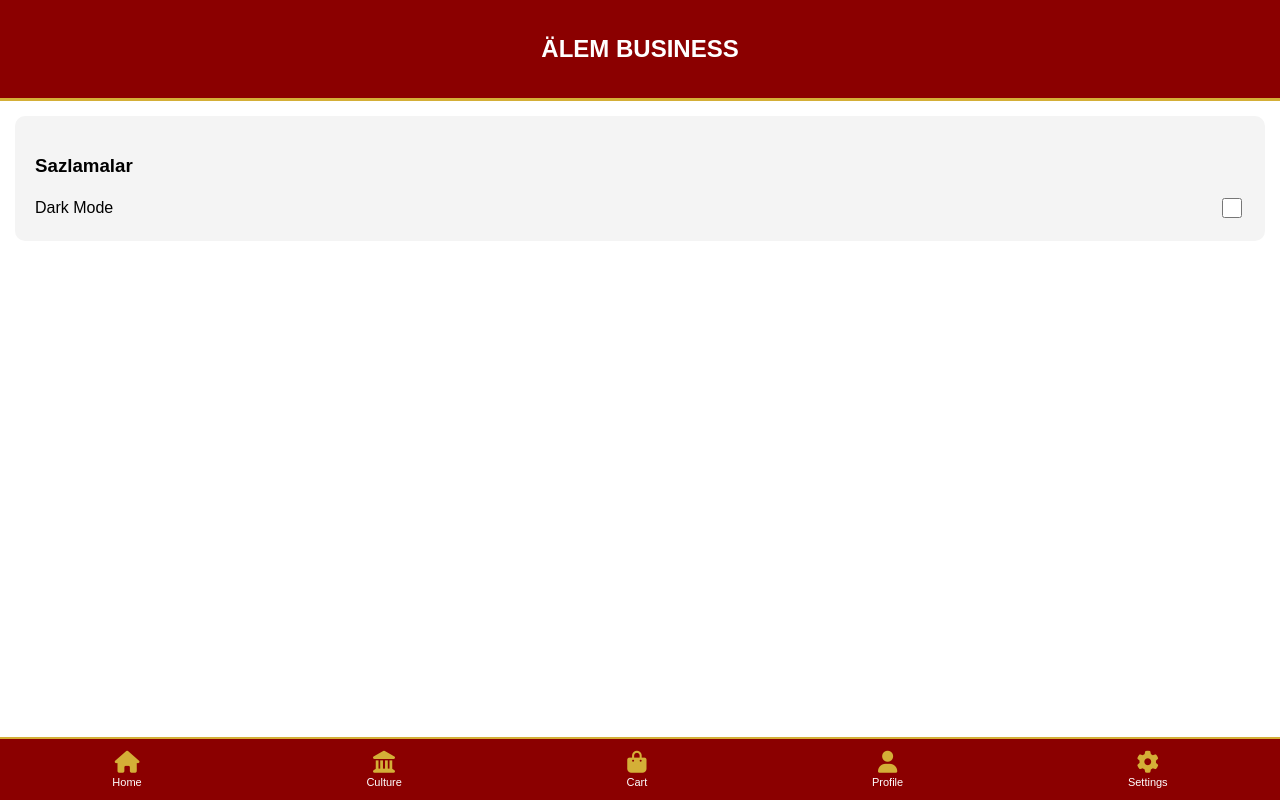
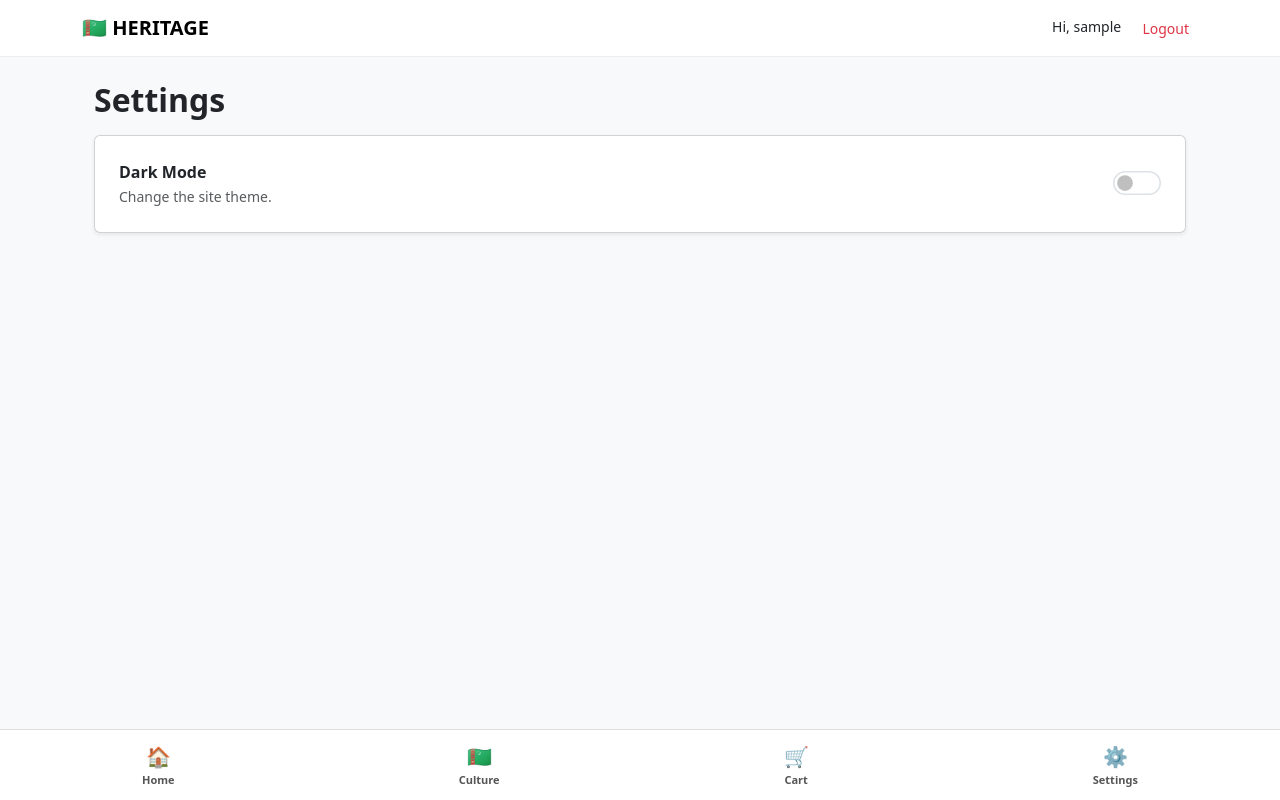
Before and after one commit to Solomonn08/FinalProject, a Flask app: page /settings in a window 1280 px wide. Run offline with Flask 3, Linux system fonts and the light colour scheme; the visitor is signed in with stand-in values (Sample User, id 1).

Commit message:
Final project: Fixed cart POST, added templates, and enforced gitignore

```diff
--- a/app.py
+++ b/app.py
@@ -16,7 +16,7 @@ login_manager.login_view = 'login'
 
 # --- MODELS ---
 class User(UserMixin, db.Model):
-    id = db.Column(db.Integer, primary_key=True) # FIXED: changed from int to db.Integer
+    id = db.Column(db.Integer, primary_key=True)
     username = db.Column(db.String(80), unique=True, nullable=False)
     password = db.Column(db.String(200), nullable=False)
     dark_mode = db.Column(db.Boolean, default=False)
@@ -71,19 +71,22 @@ def product_detail(pid):
     ai_reviews = random.sample(reviews, 2)
     return render_template('product.html', product=p, reviews=ai_reviews)
 
-@app.route('/add_to_cart/<int:pid>')
+# FIXED: Added methods=['POST'] and matched 'pid' to HTML
+@app.route('/add_to_cart/<int:pid>', methods=['POST'])
 @login_required
 def add_to_cart(pid):
-    if 'cart' not in session: session['cart'] = []
+    if 'cart' not in session:
+        session['cart'] = []
     session['cart'].append(pid)
     session.modified = True
     flash("Sebede goşuldy!")
-    return redirect(url_for('home'))
+    return redirect(url_for('cart'))
 
 @app.route('/cart')
 @login_required
 def cart():
     cart_ids = session.get('cart', [])
+    # Get details for every ID in the cart session
     items = [p for p in PRODUCTS if p['id'] in cart_ids]
     total = sum(i['price'] for i in items)
     return render_template('cart.html', items=items, total=total)
@@ -97,10 +100,6 @@ def settings():
         return redirect(url_for('settings'))
     return render_template('settings.html')
 
-@app.route('/profile')
-@login_required
-def profile(): return render_template('profile.html')
-
 @app.route('/login', methods=['GET', 'POST'])
 def login():
     if request.method == 'POST':
@@ -108,6 +107,7 @@ def login():
         if user and check_password_hash(user.password, request.form['password']):
             login_user(user)
             return redirect(url_for('home'))
+        flash("Ýalňyş ulanyjy ady ýa-da parol.")
     return render_template('login.html')
 
 @app.route('/register', methods=['GET', 'POST'])
@@ -115,7 +115,8 @@ def register():
     if request.method == 'POST':
         pw = generate_password_hash(request.form['password'], method='pbkdf2:sha256')
         u = User(username=request.form['username'], password=pw)
-        db.session.add(u); db.session.commit()
+        db.session.add(u)
+        db.session.commit()
         return redirect(url_for('login'))
     return render_template('register.html')
 
--- a/templates/base.html
+++ b/templates/base.html
@@ -1,34 +1,53 @@
 <!DOCTYPE html>
-<html class="{% if current_user.is_authenticated and current_user.dark_mode %}dark-theme{% endif %}">
+<html lang="en">
 <head>
-    <meta name="viewport" content="width=device-width, initial-scale=1">
-    <link rel="stylesheet" href="https://cdnjs.cloudflare.com/ajax/libs/font-awesome/6.0.0/css/all.min.css">
+    <meta charset="UTF-8">
+    <meta name="viewport" content="width=device-width, initial-scale=1.0">
+    <title>Turkmen Heritage</title>
+    <link href="https://cdn.jsdelivr.net/npm/bootstrap@5.3.0/dist/css/bootstrap.min.css" rel="stylesheet">
     <style>
-        :root { --red: #8B0000; --gold: #D4AF37; --bg: #fff; --text: #000; --card: #f4f4f4; }
-        .dark-theme { --bg: #121212; --text: #fff; --card: #1e1e1e; }
-        body { background: var(--bg); color: var(--text); font-family: sans-serif; margin: 0; padding-bottom: 80px; transition: 0.3s; }
-        header { background: var(--red); color: white; padding: 15px; text-align: center; border-bottom: 3px solid var(--gold); position: sticky; top:0; z-index:10; }
-        .bottom-nav { position: fixed; bottom: 0; width: 100%; background: var(--red); display: flex; justify-content: space-around; padding: 12px 0; border-top: 2px solid var(--gold); z-index:100; }
-        .nav-item { color: white; text-decoration: none; text-align: center; font-size: 11px; }
-        .nav-item i { display: block; font-size: 22px; color: var(--gold); margin-bottom: 3px; }
-        .alert { background: var(--gold); color: black; padding: 10px; text-align: center; }
-        .container { padding: 15px; }
+        body { padding-bottom: 80px; background-color: #f8f9fa; transition: 0.3s; }
+        body.dark-mode { background-color: #121212; color: #ffffff; }
+        .dark-mode .card, .dark-mode .bottom-nav, .dark-mode .navbar { background-color: #1e1e1e; border-color: #333; color: white; }
+        .dark-mode .nav-link, .dark-mode .navbar-brand { color: white !important; }
+        .navbar { border-bottom: 1px solid #eee; background-color: white; }
+        .bottom-nav { position: fixed; bottom: 0; width: 100%; background: white; border-top: 1px solid #ddd; display: flex; justify-content: space-around; padding: 12px 0; z-index: 1000; }
+        .bottom-nav a { text-decoration: none; color: #555; text-align: center; font-size: 11px; font-weight: 600; }
+        .bottom-nav span { display: block; font-size: 20px; }
     </style>
 </head>
-<body>
-    <header><h2>ÄLEM BUSINESS</h2></header>
-    {% with msgs = get_flashed_messages() %}{% for m in msgs %}<div class="alert">{{ m }}</div>{% endfor %}{% endwith %}
+<body id="mainBody">
 
+<nav class="navbar navbar-expand-lg mb-3">
     <div class="container">
-        {% block content %}{% endblock %}
+        <a class="navbar-brand fw-bold" href="/">🇹🇲 HERITAGE</a>
+        <div class="ms-auto">
+            {% if not current_user.is_authenticated %}
+                <a href="/login" class="btn btn-sm btn-outline-dark me-2">Login</a>
+                <a href="/register" class="btn btn-sm btn-primary">Join</a>
+            {% else %}
+                <span class="small me-2">Hi, {{ current_user.username }}</span>
+                <a href="/logout" class="btn btn-sm btn-link text-danger text-decoration-none">Logout</a>
+            {% endif %}
+        </div>
     </div>
+</nav>
 
-    <nav class="bottom-nav">
-        <a href="/" class="nav-item"><i class="fa fa-home"></i>Home</a>
-        <a href="/culture" class="nav-item"><i class="fa fa-landmark"></i>Culture</a>
-        <a href="/cart" class="nav-item"><i class="fa fa-shopping-bag"></i>Cart</a>
-        <a href="/profile" class="nav-item"><i class="fa fa-user"></i>Profile</a>
-        <a href="/settings" class="nav-item"><i class="fa fa-cog"></i>Settings</a>
-    </nav>
+<div class="container">
+    {% block content %}{% endblock %}
+</div>
+
+<nav class="bottom-nav">
+    <a href="/"><span>🏠</span>Home</a>
+    <a href="/culture"><span>🇹🇲</span>Culture</a>
+    <a href="/cart"><span>🛒</span>Cart</a>
+    <a href="/settings"><span>⚙️</span>Settings</a>
+</nav>
+
+<script>
+    if (localStorage.getItem('theme') === 'dark') {
+        document.getElementById('mainBody').classList.add('dark-mode');
+    }
+</script>
 </body>
 </html>
--- a/templates/settings.html
+++ b/templates/settings.html
@@ -1,10 +1,32 @@
 {% extends "base.html" %}
 {% block content %}
-<div style="background: var(--card); padding: 20px; border-radius: 10px;">
-    <h3>Sazlamalar</h3>
-    <form method="POST" style="display: flex; justify-content: space-between; align-items: center;">
-        <span>Dark Mode</span>
-        <input type="checkbox" onchange="this.form.submit()" {% if current_user.dark_mode %}checked{% endif %} style="width: 20px; height: 20px;">
-    </form>
+<div class="container mt-4">
+    <h2 class="fw-bold">Settings</h2>
+    <div class="card p-4 mt-3 shadow-sm">
+        <div class="d-flex justify-content-between align-items-center">
+            <div>
+                <p class="mb-0 fw-bold">Dark Mode</p>
+                <small class="text-muted">Change the site theme.</small>
+            </div>
+            <div class="form-check form-switch">
+                <input class="form-check-input" type="checkbox" id="darkModeToggle" style="transform: scale(1.5);">
+            </div>
+        </div>
+    </div>
 </div>
+
+<script>
+    const toggle = document.getElementById('darkModeToggle');
+    const body = document.getElementById('mainBody');
+    if (localStorage.getItem('theme') === 'dark') { toggle.checked = true; }
+    toggle.addEventListener('change', () => {
+        if (toggle.checked) {
+            body.classList.add('dark-mode');
+            localStorage.setItem('theme', 'dark');
+        } else {
+            body.classList.remove('dark-mode');
+            localStorage.setItem('theme', 'light');
+        }
+    });
+</script>
 {% endblock %}
```
Also changed, not shown: requirements.txt (added, +16 -0 lines), templates/cart.html (added, +39 -0 lines), templates/login.html (added, +26 -0 lines), templates/product.html (+16 -15 lines), templates/register.html (added, +27 -0 lines), instance/turkmen_biz.db (deleted), 2 other files.
